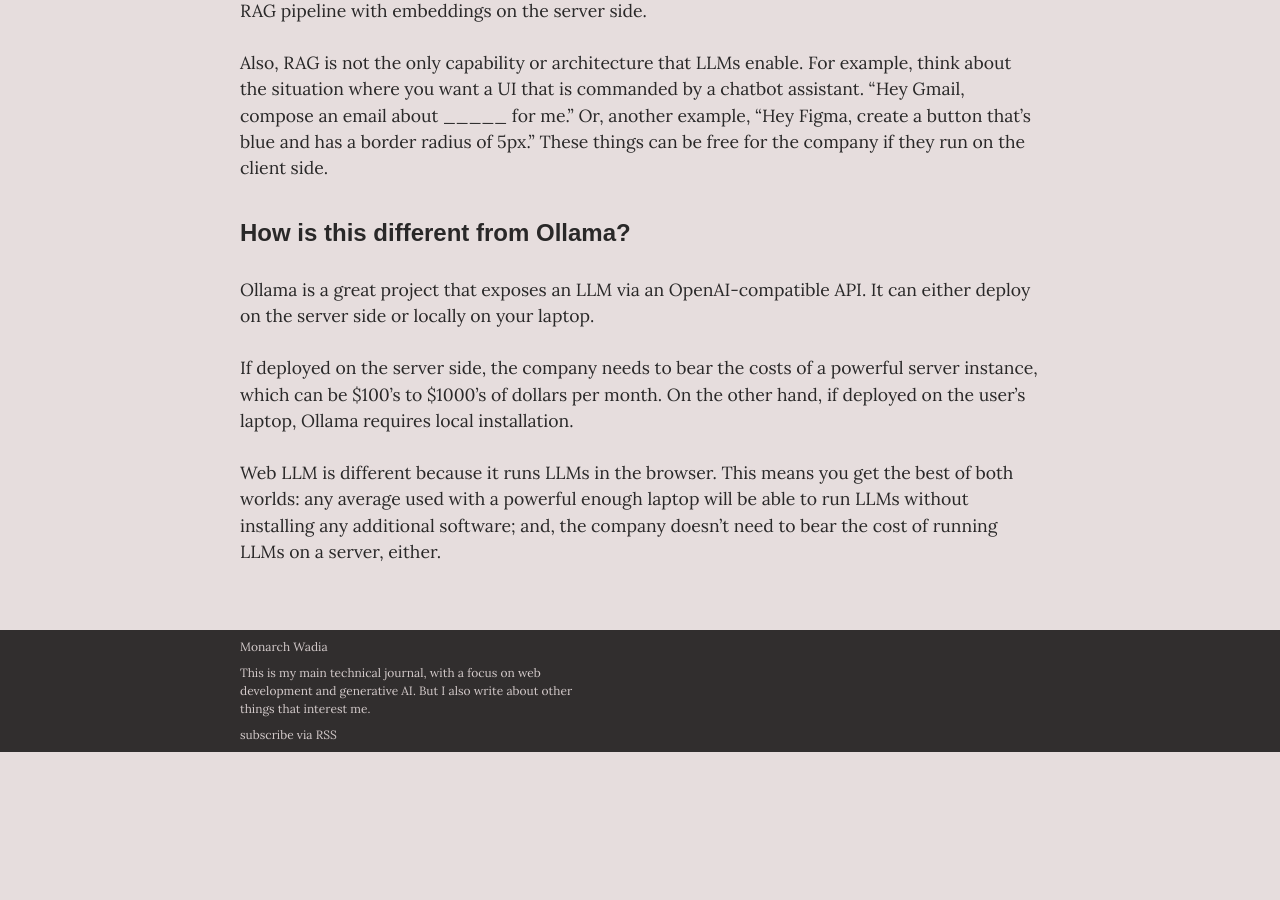
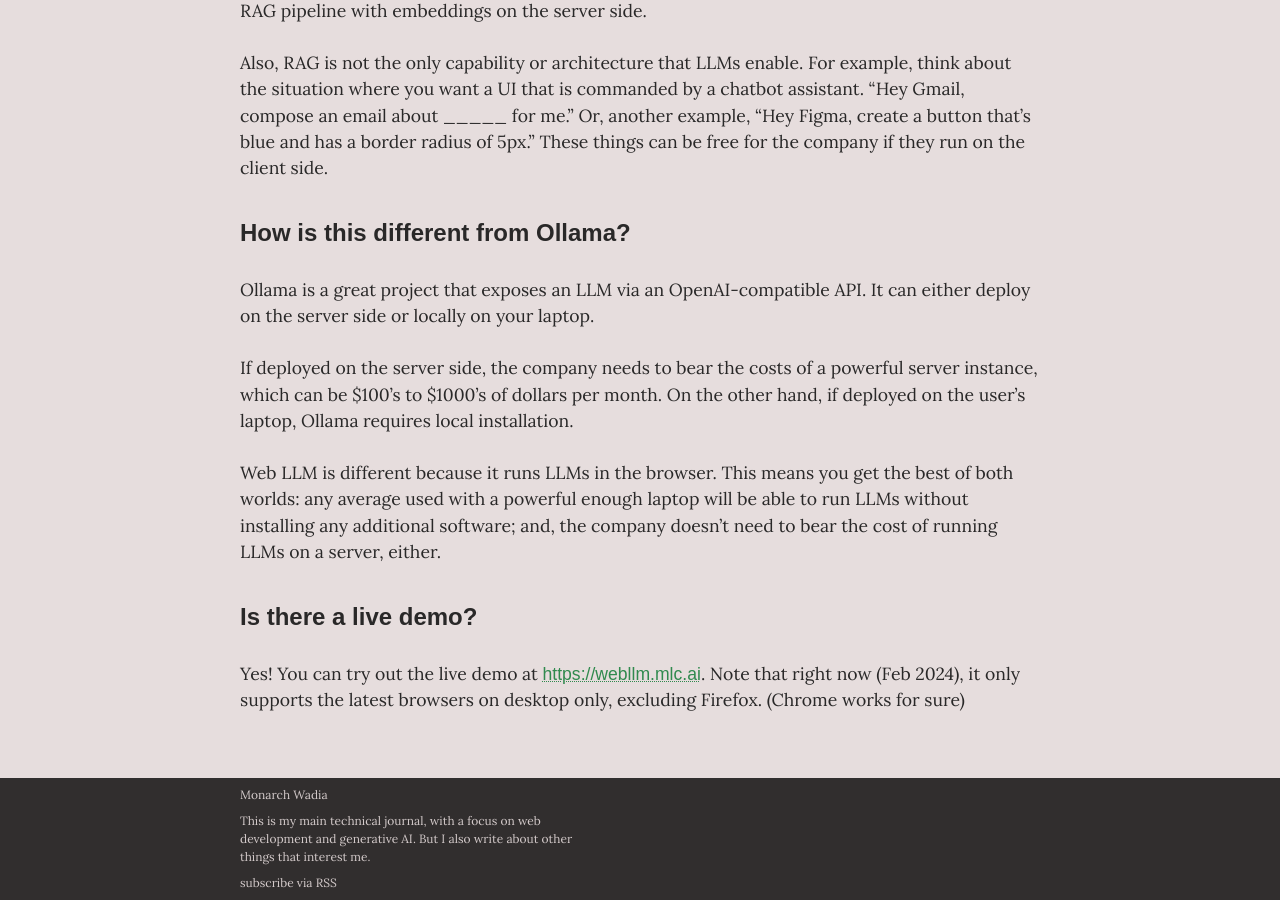
Before and after one commit to monarchwadia/blog-monarchwadia.com, a Jekyll site: the page built from _posts/2024-02-23-running-llms-in-the-browser.md, in a window 1280 px wide and 900 px high, scrolled down 4465 px. Built offline with Jekyll 4.4.1, drawn with Linux system fonts in a browser that asks for light colours; some web fonts are replaced; the table of contents is made by our own code; before the commit the page ends 5217 px from its top, so only the background shows below that.

Commit message:
More faqs

```diff
--- a/_posts/2024-02-23-running-llms-in-the-browser.md
+++ b/_posts/2024-02-23-running-llms-in-the-browser.md
@@ -138,3 +138,7 @@
 If deployed on the server side, the company needs to bear the costs of a powerful server instance, which can be $100's to $1000's of dollars per month. On the other hand, if deployed on the user's laptop, Ollama requires local installation.
 
 Web LLM is different because it runs LLMs in the browser. This means you get the best of both worlds: any average used with a powerful enough laptop will be able to run LLMs without installing any additional software; and, the company doesn't need to bear the cost of running LLMs on a server, either.
+
+## Is there a live demo?
+
+Yes! You can try out the live demo at [https://webllm.mlc.ai](https://webllm.mlc.ai). Note that right now (Feb 2024), it only supports the latest browsers on desktop only, excluding Firefox. (Chrome works for sure)
```
